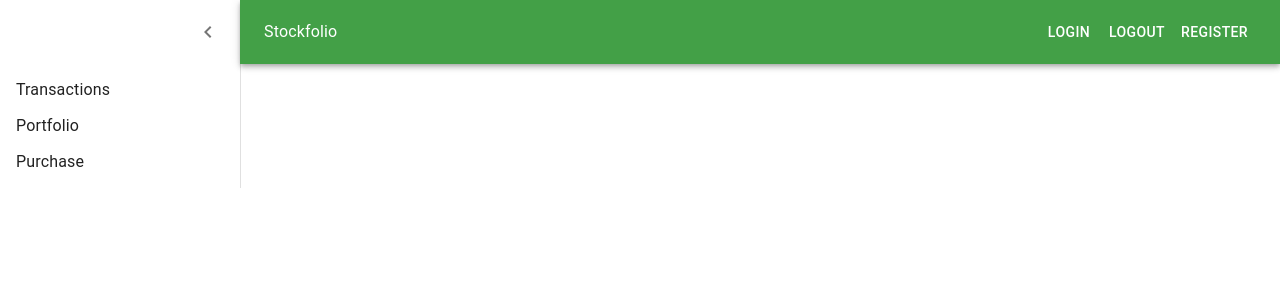
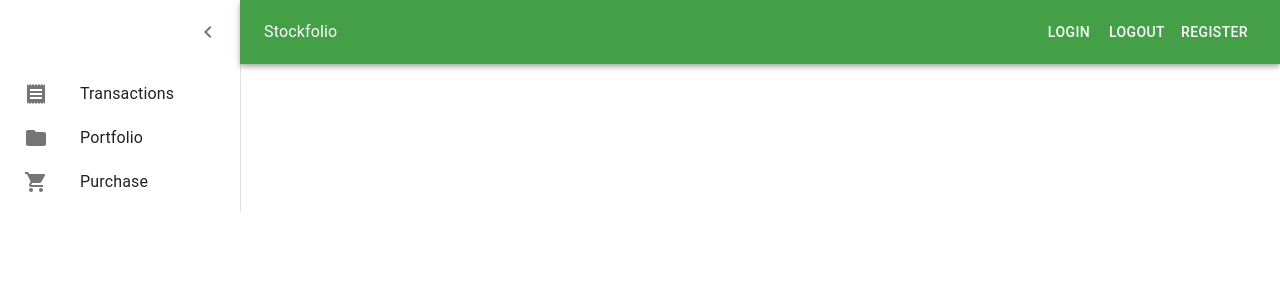
Before and after one commit to darrenzhang2000/stock-portfolio, a React (Create React App) app in the folder stock-portfolio-front-end/: page / in a window 1280 px wide. Shown: the top 300 px of the page. Built offline with nearby package versions, Linux system fonts and the light colour scheme.

Commit message:
added icon buttons on side drawer

```diff
--- a/stock-portfolio-front-end/src/components/Layout.js
+++ b/stock-portfolio-front-end/src/components/Layout.js
@@ -1,5 +1,5 @@
 import React, { Fragment, useState } from 'react'
-import { Drawer, MenuList, MenuItem, withStyles, IconButton, AppBar, Toolbar, Typography, Button } from '@material-ui/core'
+import { Drawer, MenuList, MenuItem, withStyles, IconButton, AppBar, Toolbar, Typography, Button, ListItemIcon, ListItemText } from '@material-ui/core'
 import { Link } from "react-router-dom"
 import classNames from 'classnames';
 import '../styles/Layout.scss'
@@ -7,6 +7,9 @@ import Navbar from './Navbar';
 import ChevronLeftIcon from '@material-ui/icons/ChevronLeft'
 import ChevronRightIcon from '@material-ui/icons/ChevronRight'
 import MenuIcon from '@material-ui/icons/Menu'
+import ReceiptIcon from '@material-ui/icons/Receipt';
+import FolderIcon from '@material-ui/icons/Folder';
+import ShoppingCartIcon from '@material-ui/icons/ShoppingCart';
 const drawerWidth = 240
 
 const styles = theme => ({
@@ -77,6 +80,9 @@ const styles = theme => ({
         padding: '0 8px',
         ...theme.mixins.toolbar
     },
+    menuItem: {
+        paddingLeft: '24px'
+    }
 
 
 })
@@ -145,16 +151,26 @@ const Layout = (props) => {
                 </div>
 
                 <MenuList>
-                    <MenuItem component={Link} to="/containers/Transactions">Transactions</MenuItem>
-                    <MenuItem component={Link} to="/containers/Portfolio">Portfolio</MenuItem>
-                    <MenuItem component={Link} to="/containers/Purchase">Purchase</MenuItem>
+                    <MenuItem component={Link} to="/containers/Transactions" className={classes.menuItem}>
+                        <ListItemIcon>
+                            <ReceiptIcon/>
+                        </ListItemIcon>
+                        <ListItemText className="icon-Text"  primary="Transactions"/>
+                    </MenuItem>
+                    <MenuItem component={Link} to="/containers/Portfolio" className={classes.menuItem}>
+                        <ListItemIcon>
+                            <FolderIcon/>
+                        </ListItemIcon>
+                        <ListItemText  primary="Portfolio"/>
+                    </MenuItem>
+                    <MenuItem component={Link} to="/containers/Purchase" className={classes.menuItem}>
+                        <ListItemIcon>
+                            <ShoppingCartIcon/>
+                        </ListItemIcon>
+                        <ListItemText primary="Purchase"/>
+                    </MenuItem>
                 </MenuList>
             </Drawer>
-            {/* <Navbar
-                classes={classes}
-                open={open}
-                handleDrawerOpen={handleDrawerOpen}
-            /> */}
 
         </div>
         <main className="Apps">
--- a/stock-portfolio-front-end/src/styles/Layout.scss
+++ b/stock-portfolio-front-end/src/styles/Layout.scss
@@ -20,3 +20,7 @@
 .App-title {
     font-size: 1.8rem;
 }
+
+.Menu-Item {
+    padding-left: 24px;
+}
```
